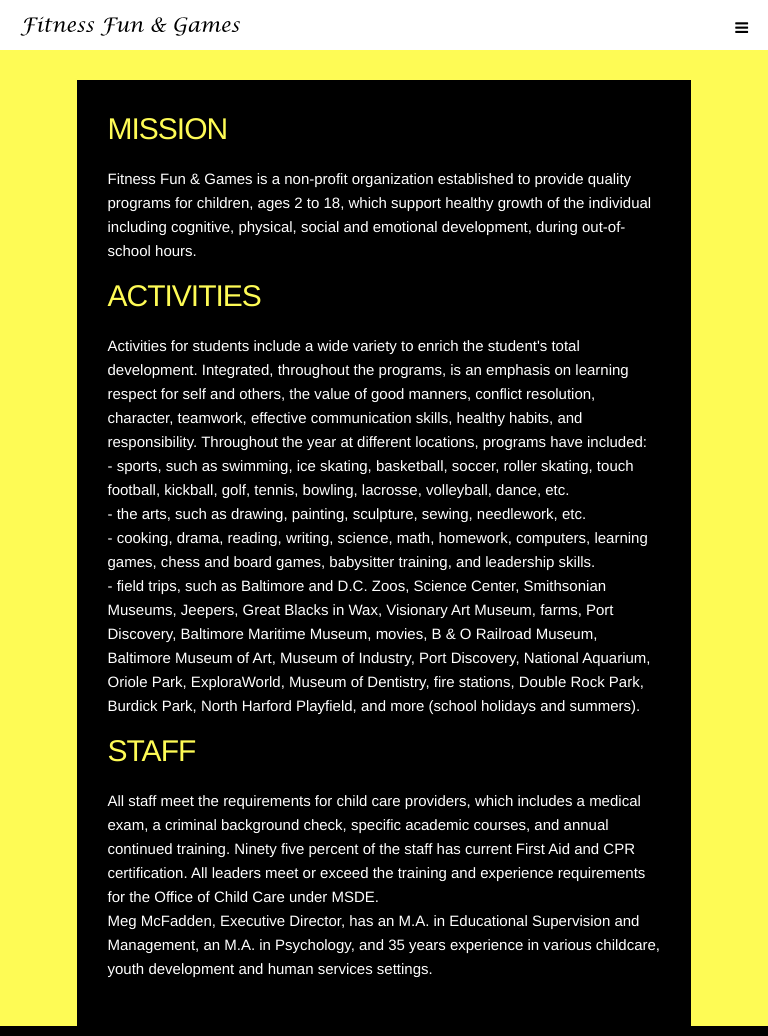
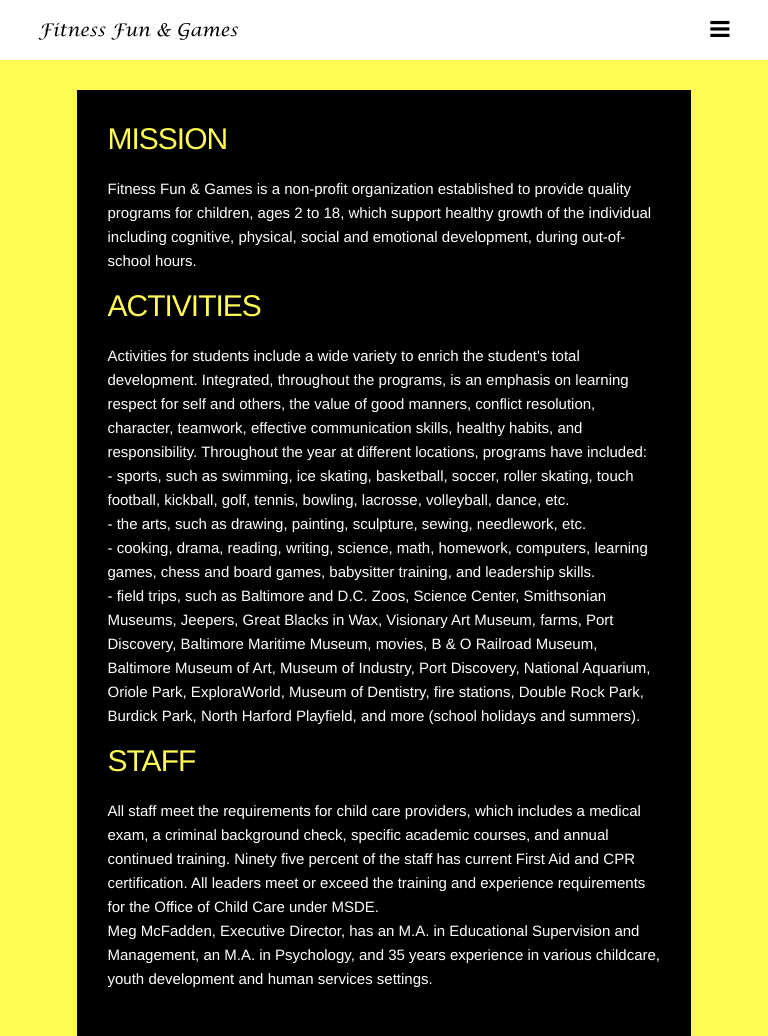
Before and after one commit to dennymcfadden/fitnessfunandgames.org, a PHP site: page /about.html in a window 768 px wide. Run offline with PHP 8.4, Linux system fonts and the light colour scheme; some libraries are stand-ins or nearby versions.

Commit message:
pixel-pushing

```diff
--- a/html/css/skeleton.css
+++ b/html/css/skeleton.css
@@ -33,7 +33,7 @@
   max-width: 960px;
   margin: 0 auto;
   box-sizing: border-box;
-  padding-top: 50px;
+  padding-top: 60px;
   }
 .column,
 .columns {
@@ -45,7 +45,7 @@
 @media (min-width: 400px) {
   .container {
     width: 85%;
-    padding-top: 80px;
+    padding-top: 90px;
     }
 }
 
@@ -307,22 +307,6 @@
 li {}
 
 
-/* Code
-–––––––––––––––––––––––––––––––––––––––––––––––––– */
-code {
-  padding: .2rem .5rem;
-  margin: 0 .2rem;
-  font-size: 90%;
-  white-space: nowrap;
-  background: #F1F1F1;
-  border: 1px solid #E1E1E1;
-  border-radius: 4px; }
-pre > code {
-  display: block;
-  padding: 1rem 1.5rem;
-  white-space: pre; }
-
-
 /* Tables
 –––––––––––––––––––––––––––––––––––––––––––––––––– */
 th,
@@ -412,8 +396,8 @@
 
 #logo {
   position: fixed;
-  top: 16px;
-  left: 20px;
+  top: 22px;
+  left: 2%;
   width: 220px;
   }
 
@@ -424,12 +408,11 @@
   top: 0;
   left: 0;
   width: 100%;
-  height: 50px;
+  height: 60px;
   }
 
 nav a {
   color: #000;
-  font-weight: 600;
   text-decoration: none;
   }
 
@@ -444,14 +427,14 @@
 nav ul {
   text-align: right;
   margin: 0;
-  padding: 13px;
   }
 
 nav li {
   display: inline-block;
   color: #000;
   list-style-type: none;
-  padding-right: 30px;
+  padding-right: 2%;
+  padding-top: 18px;
   }
 
 #nav-btn{
@@ -462,6 +445,11 @@
 }
 
 @media (max-width:768px) {
+  #logo {
+    position: fixed;
+    left: 5%;
+    width: 200px;
+    }
   nav {
     display: none;
     height: 100%;
@@ -471,13 +459,15 @@
     display: block;
     width: 100%;
     padding-top: 20px;
-    text-align: center;
+    padding-left: 5%;
+    text-align: left;
     }
   #nav-btn {
     display: block;
     position: fixed;
-    top: 20px;
-    right: 20px;
+    top: 18px;
+    right: 5%;
+    font-size: 1.5em;
     }
   #mobile-nav {
     display: block;
@@ -486,7 +476,7 @@
     top: 0;
     left: 0;
     width: 100%;
-    height: 50px;
+    height: 60px;
     }
   }
 
```
